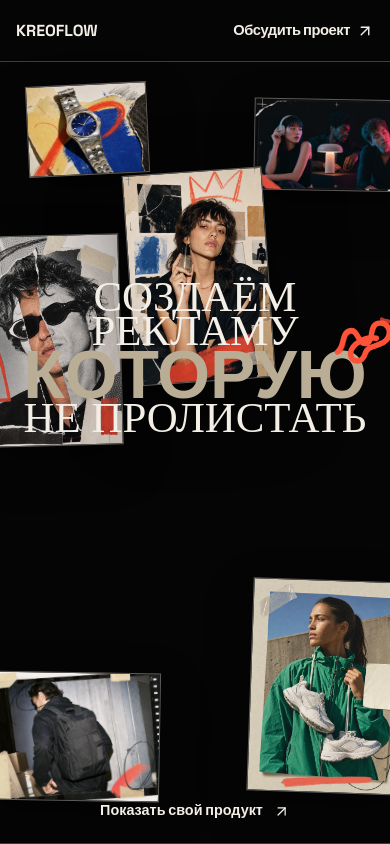
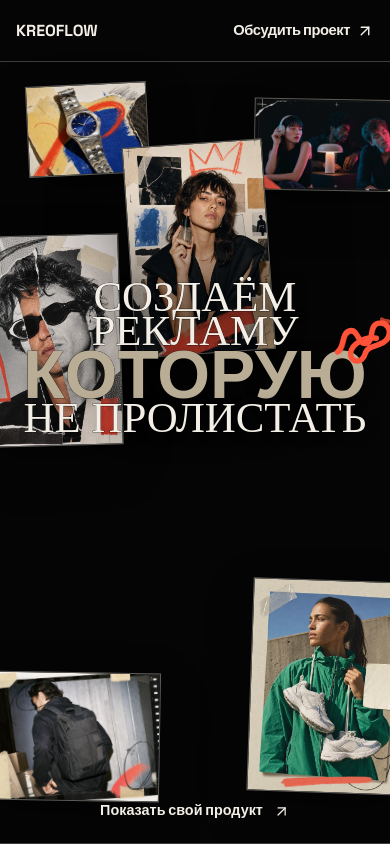
Before and after one commit to maks1son/kreoflow, a Next.js app: page / in a window 390 px wide. Shown: the top 844 px of the page. Built offline with nearby package versions, Linux system fonts and the light colour scheme.

Commit message:
Improve hero headline contrast

```diff
--- a/src/app/landing.css
+++ b/src/app/landing.css
@@ -146,6 +146,9 @@
   display: block;
   white-space: nowrap;
   line-height: 0.76;
+  paint-order: stroke fill;
+  -webkit-text-stroke: clamp(0.55px, 0.06vw, 0.9px) rgb(3 3 3 / 0.9);
+  text-shadow: 0 2px 14px rgb(0 0 0 / 0.36);
 }
 
 .kfn-hero-line--serif {
@@ -205,13 +208,31 @@
 }
 
 .kfn-hero-shot--center {
-  top: 15%;
+  top: 10%;
   left: 48.2%;
   z-index: 5;
+  isolation: isolate;
   width: clamp(184px, 14vw, 228px);
   aspect-ratio: 2 / 3;
   transform: translate(-50%, -20%) rotate(-4deg);
   box-shadow: 0 26px 70px rgb(0 0 0 / 0.52);
+}
+
+.kfn-hero-shot--center::after {
+  position: absolute;
+  inset: 0;
+  z-index: 1;
+  background: linear-gradient(
+    180deg,
+    transparent 0%,
+    transparent 26%,
+    rgb(3 3 3 / 0.08) 38%,
+    rgb(3 3 3 / 0.3) 62%,
+    rgb(3 3 3 / 0.4) 82%,
+    rgb(3 3 3 / 0.18) 100%
+  );
+  content: "";
+  pointer-events: none;
 }
 
 .kfn-hero-shot--sneakers {
@@ -846,7 +867,7 @@
   }
 
   .kfn-hero-shot--center {
-    top: 22%;
+    top: 18%;
     left: 51%;
     width: 34vw;
   }
@@ -1061,7 +1082,7 @@
   }
 
   .kfn-hero-shot--center {
-    top: 21%;
+    top: 17%;
     width: 36vw;
   }
 
```
